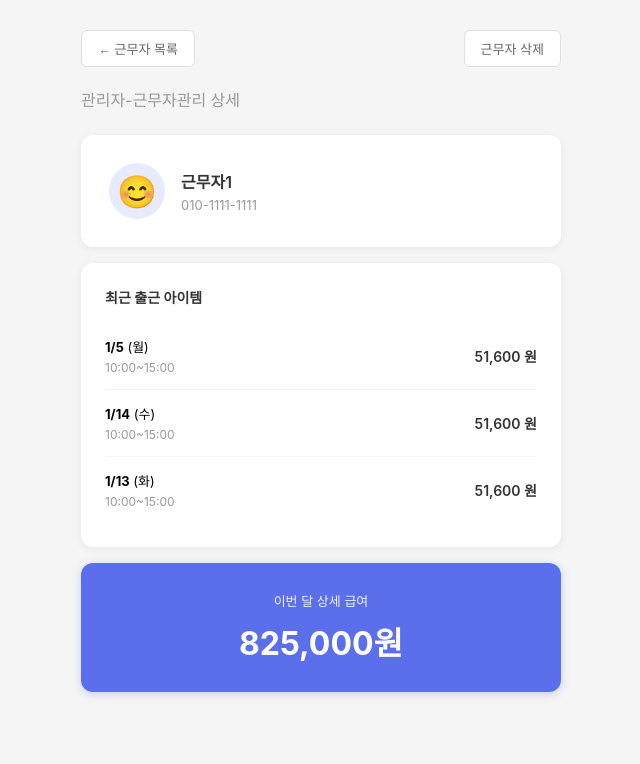
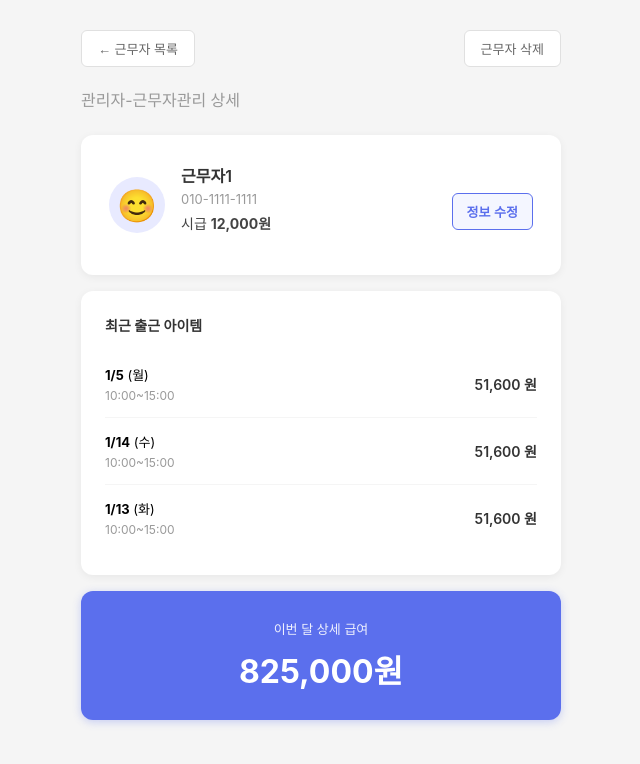
Before and after one commit to lg-cns-am-inspire-team-3/inspire-fe, a React (Create React App) app: page /admin/workers/1 in a window 1280 px wide. Shown: the top 764 px of the page, without its empty margins (319-959 px from the left). Built offline with nearby package versions, Linux system fonts and the light colour scheme.

Commit message:
feat: 근무자 상세페이지- 정보수정 기능 추가

```diff
--- /dev/null
+++ b/src/components/WorkerEditModal.css
@@ -0,0 +1,95 @@
+.edit-modal-overlay {
+  position: fixed;
+  inset: 0;
+  background: rgba(0, 0, 0, 0.45);
+  display: flex;
+  justify-content: center;
+  align-items: center;
+  z-index: 1000;
+}
+
+.edit-modal-container {
+  background: white;
+  width: 360px;
+  padding: 28px 24px;
+  border-radius: 12px;
+  box-sizing: border-box;
+}
+
+
+.edit-modal-title {
+  font-size: 16px;
+  font-weight: 600;
+  margin-bottom: 20px;
+}
+
+.edit-label {
+  display: block;
+  font-size: 13px;
+  margin-bottom: 6px;
+  color: #555;
+}
+
+.edit-input {
+  width: 100%;
+  padding: 10px 12px;
+  margin-bottom: 16px;
+  border: 1px solid #ddd;
+  border-radius: 6px;
+  font-size: 14px;
+  box-sizing: border-box;
+}
+
+.edit-input:focus {
+  outline: none;
+  border-color: #5b6fed;
+}
+
+.edit-btn-group {
+  display: flex;
+  gap: 10px;
+  margin-top: 10px;
+}
+
+.cancel-btn {
+  flex: 1;
+  padding: 10px;
+  border: 1px solid #ddd;
+  background: white;
+  border-radius: 6px;
+  cursor: pointer;
+}
+
+.save-btn {
+  flex: 1;
+  padding: 10px;
+  border: none;
+  background: #5b6fed;
+  color: white;
+  border-radius: 6px;
+  font-weight: 600;
+  cursor: pointer;
+}
+
+.worker-info-wage {
+  font-size: 14px;
+  color: #444;
+  margin-top: 6px;
+}
+
+.worker-edit-btn {
+  margin-top: 12px;
+  padding: 8px 14px;
+  font-size: 13px;
+  border-radius: 6px;
+  border: 1px solid #5b6fed;
+  background: #f4f6ff;
+  color: #5b6fed;
+  font-weight: 600;
+  cursor: pointer;
+}
+
+.worker-edit-btn:hover {
+  background: #5b6fed;
+  color: white;
+}
--- /dev/null
+++ b/src/components/WorkerEditModal.jsx
@@ -0,0 +1,68 @@
+import { useState, useEffect } from 'react';
+import './WorkerEditModal.css';
+
+function WorkerEditModal({ isOpen, workerInfo, onClose, onSave }) {
+  const [form, setForm] = useState(workerInfo);
+
+  useEffect(() => {
+    setForm(workerInfo);
+  }, [workerInfo]);
+
+  if (!isOpen) return null;
+
+  return (
+    <div className="edit-modal-overlay" onClick={onClose}>
+      <div
+        className="edit-modal-container"
+        onClick={(e) => e.stopPropagation()}
+      >
+        <h3 className="edit-modal-title">근무자 정보 수정</h3>
+
+        <label className="edit-label">이름</label>
+        <input
+          className="edit-input"
+          value={form.name}
+          onChange={(e) =>
+            setForm({ ...form, name: e.target.value })
+          }
+        />
+
+        <label className="edit-label">전화번호</label>
+        <input
+          className="edit-input"
+          value={form.phone}
+          onChange={(e) =>
+            setForm({ ...form, phone: e.target.value })
+          }
+        />
+
+        <label className="edit-label">시급 (원)</label>
+        <input
+          className="edit-input"
+          type="number"
+          value={form.wage}
+          onChange={(e) =>
+            setForm({ ...form, wage: Number(e.target.value) })
+          }
+        />
+
+        <div className="edit-btn-group">
+          <button className="cancel-btn" onClick={onClose}>
+            취소
+          </button>
+          <button
+            className="save-btn"
+            onClick={() => {
+              onSave(form);
+              onClose();
+            }}
+          >
+            저장
+          </button>
+        </div>
+      </div>
+    </div>
+  );
+}
+
+export default WorkerEditModal;
--- a/src/pages/WorkerDetail.css
+++ b/src/pages/WorkerDetail.css
@@ -165,3 +165,38 @@
   color: white;
   margin: 0;
 }
+
+.worker-info-card {
+  display: flex;
+  align-items: center;
+  gap: 16px;
+}
+
+.worker-info-wrapper {
+  flex: 1;
+  display: flex;
+  justify-content: space-between;
+  align-items: center;
+}
+
+.worker-info {
+  display: flex;
+  flex-direction: column;
+}
+
+.worker-edit-btn {
+  padding: 8px 14px;
+  font-size: 13px;
+  border-radius: 6px;
+  border: 1px solid #5b6fed;
+  background: #f4f6ff;
+  color: #5b6fed;
+  font-weight: 600;
+  cursor: pointer;
+  white-space: nowrap;
+}
+
+.worker-edit-btn:hover {
+  background: #5b6fed;
+  color: white;
+}
--- a/src/pages/WorkerDetail.jsx
+++ b/src/pages/WorkerDetail.jsx
@@ -2,41 +2,41 @@ import { useState } from 'react';
 import { useNavigate, useParams } from 'react-router-dom';
 import './WorkerDetail.css';
 import DeleteWorkerModal from '../components/DeleteWorkerModal';
+import WorkerEditModal from '../components/WorkerEditModal';
 
 function WorkerDetail() {
   const navigate = useNavigate();
   const { id } = useParams();
 
   const [isDeleteOpen, setIsDeleteOpen] = useState(false);
+  const [isEditOpen, setIsEditOpen] = useState(false);
 
   // 🔥 임시 근무자 데이터
   const workers = [
-    { id: 1, name: '근무자1', phone: '010-1111-1111' },
-    { id: 2, name: '근무자2', phone: '010-2222-2222' },
-    { id: 3, name: '근무자3', phone: '010-3333-3333' },
+    { id: 1, name: '근무자1', phone: '010-1111-1111', wage: 12000 },
+    { id: 2, name: '근무자2', phone: '010-2222-2222', wage: 11000 },
+    { id: 3, name: '근무자3', phone: '010-3333-3333', wage: 10000 },
   ];
 
-  // 🔥 출근 기록 (항상 최상단에서 선언)
+  const foundWorker = workers.find(
+    worker => worker.id === Number(id)
+  );
+
+  const [workerInfo, setWorkerInfo] = useState(foundWorker);
+
   const [schedules] = useState([
     { date: '1/5', day: '(월)', time: '10:00~15:00', pay: '51,600 원' },
     { date: '1/14', day: '(수)', time: '10:00~15:00', pay: '51,600 원' },
     { date: '1/13', day: '(화)', time: '10:00~15:00', pay: '51,600 원' },
   ]);
 
-  // 🔥 URL id로 근무자 찾기
-  const workerInfo = workers.find(
-    worker => worker.id === Number(id)
-  );
+  if (!workerInfo) {
+    return <p>근무자를 찾을 수 없습니다.</p>;
+  }
 
   return (
     <div className="detail-page">
       <div className="detail-container">
-
-        {/* ❗ 근무자 없을 때 */}
-        {!workerInfo ? (
-          <p>근무자를 찾을 수 없습니다.</p>
-        ) : (
-          <>
         <div className="detail-header">
           <button
             className="back-btn"
@@ -55,14 +55,28 @@ function WorkerDetail() {
 
         <h2 className="detail-page-title">관리자-근무자관리 상세</h2>
 
-            {/* 근무자 정보 */}
         <div className="worker-info-card">
         <div className="worker-avatar">😊</div>
+
+        <div className="worker-info-wrapper">
             <div className="worker-info">
             <h3 className="worker-info-name">{workerInfo.name}</h3>
             <p className="worker-info-phone">{workerInfo.phone}</p>
+            <p className="worker-info-wage">
+                시급 <strong>{workerInfo.wage.toLocaleString()}원</strong>
+            </p>
+            </div>
+
+            <button
+            className="worker-edit-btn"
+            onClick={() => setIsEditOpen(true)}
+            >
+            정보 수정
+            </button>
         </div>
         </div>
+
+
 
         {/* 출근 기록 */}
         <div className="schedule-section">
@@ -86,8 +100,6 @@ function WorkerDetail() {
           <p className="total-pay-label">이번 달 상세 급여</p>
           <p className="total-pay-amount">825,000원</p>
         </div>
-          </>
-        )}
       </div>
 
       {/* 삭제 모달 */}
@@ -100,6 +112,16 @@ function WorkerDetail() {
           navigate('/admin/workers');
         }}
       />
+
+      {/* 🔥 정보 수정 모달 */}
+      <WorkerEditModal
+        isOpen={isEditOpen}
+        workerInfo={workerInfo}
+        onClose={() => setIsEditOpen(false)}
+        onSave={(updatedInfo) => {
+          setWorkerInfo(updatedInfo);
+        }}
+      />
     </div>
   );
 }
```
Lines whose indentation alone changed are shown as unchanged.
